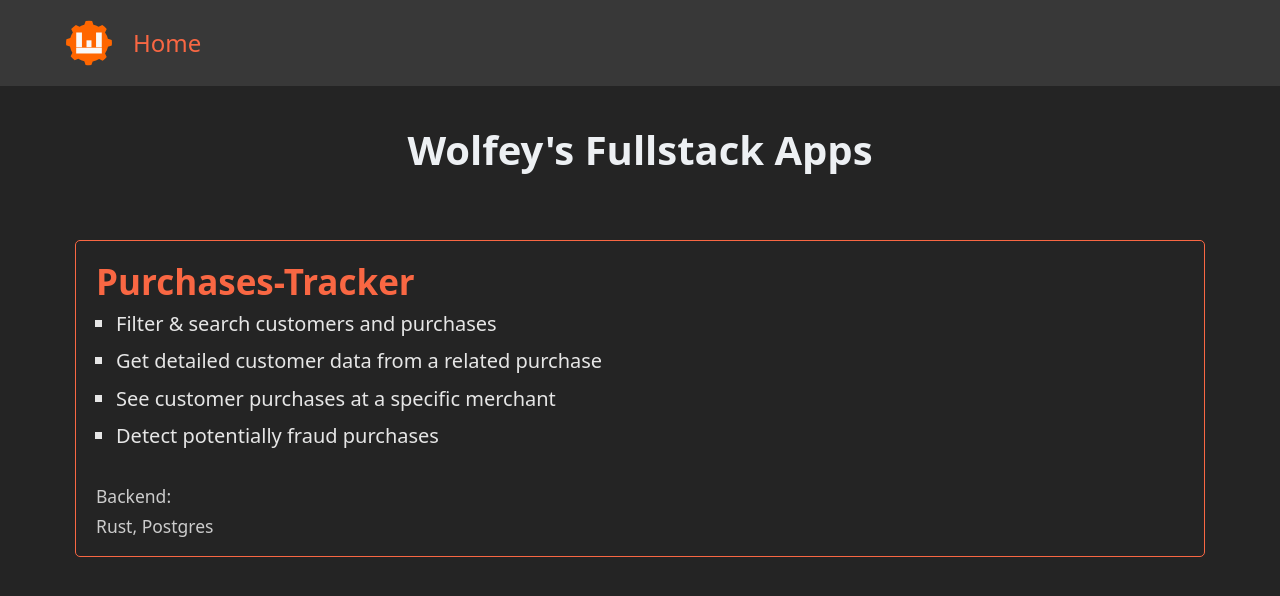
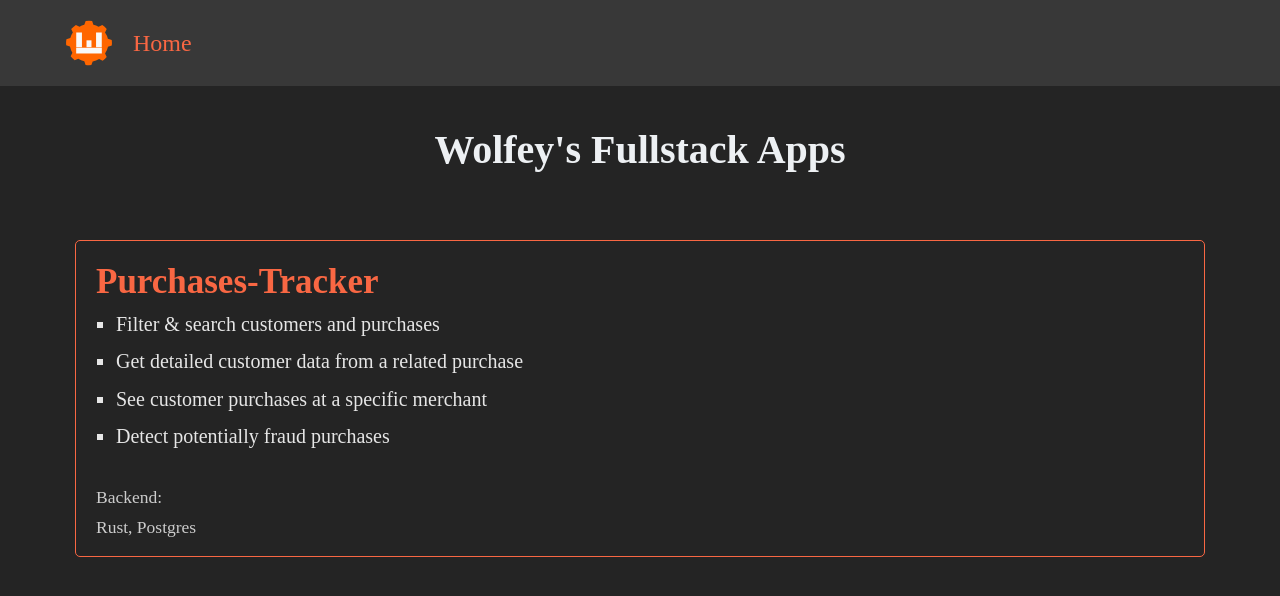
Before and after one commit to WolfEYc/wolfeycode, a SvelteKit app: page / in a window 1280 px wide. Shown: the top 596 px of the page. Built offline with nearby package versions, Linux system fonts and the light colour scheme.

Commit message:
interesting

```diff
--- a/static/css/pico-overrides.css
+++ b/static/css/pico-overrides.css
@@ -48,4 +48,6 @@
   --background-color: var(--sk-back-3);
   --chill-white: rgb(204, 204, 204);
   --serious-white: rgb(230, 230, 230);
+
+  --font-family: "Jetbrains Mono"
 }
```
